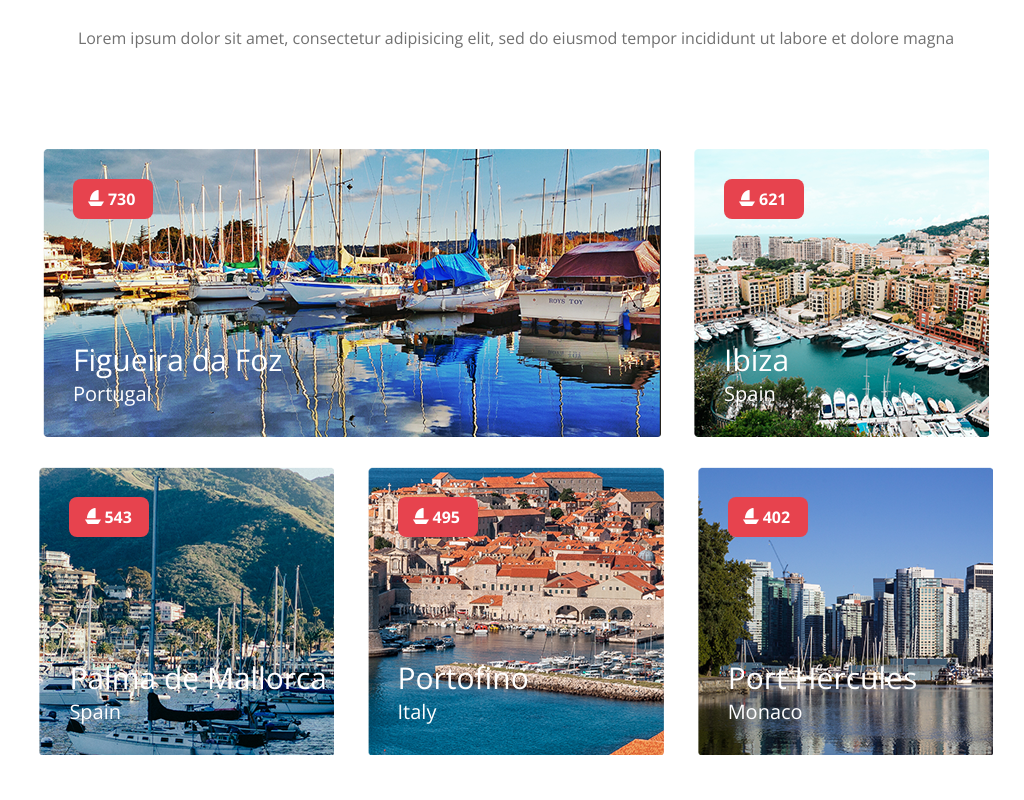
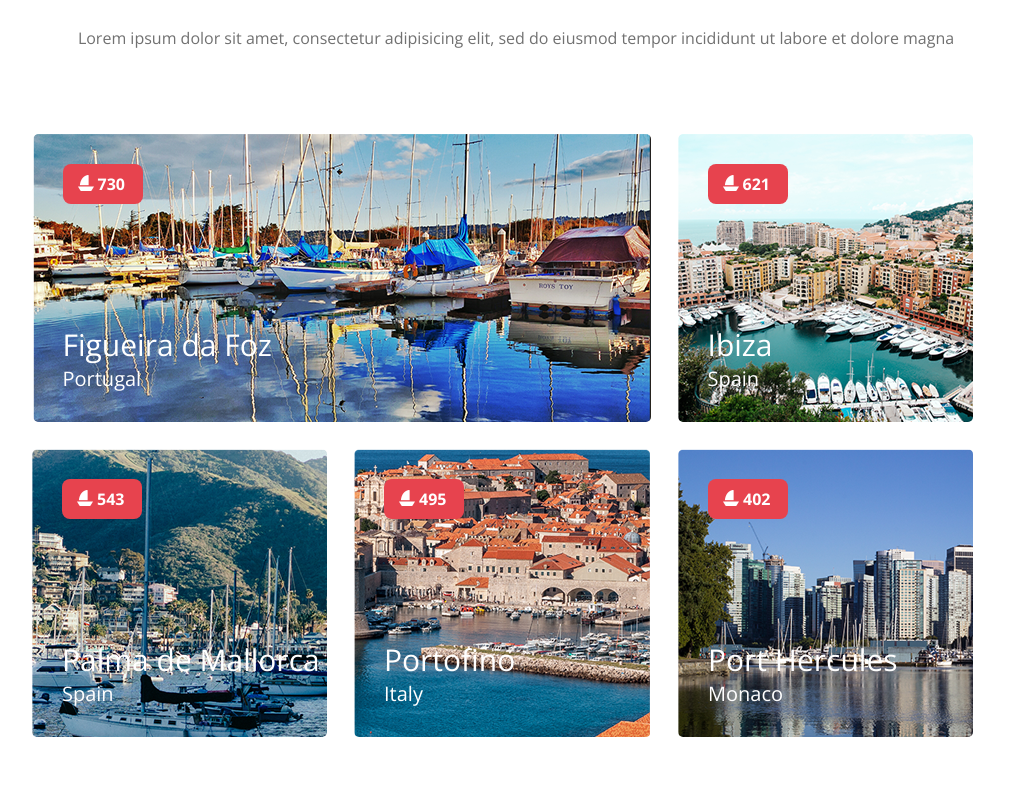
Before and after one commit to sDLme/boats, a plain HTML site: page index.html in a window 1280 px wide. Shown: the part 1020-1820 px from the top of the page, without its empty margins (124-1148 px from the left). Drawn offline with nearby package versions, Linux system fonts and the light colour scheme.

Commit message:
flex-firs-list

```diff
--- a/style/main.css
+++ b/style/main.css
@@ -177,11 +177,28 @@ header p {
     width: 100%;
     margin: 0 auto 85px;
     text-align: center;
+    display: flex;
+    flex-flow: row wrap;
+    justify-content: center;
 }
 .places li{
     position: relative;
-    display: inline-block;
-    margin: 15px;
+    margin-right: 27px;
+    margin-bottom: 27px;
+}
+.places li:nth-child(1) {
+
+}
+.places li img {
+    width: 100%;
+    height: auto;
+    border-radius: 5px;
+}
+
+.places li a,
+.featured-item li a{
+    display: block;
+    position: relative;
 }
 .hover {
     display: flex;
@@ -285,6 +302,7 @@ header p {
     width: 100%;
     position: relative;
 }
+
 .loc-place .country {
     padding-left: 20px;
     background: url("../images/map-market.png") left no-repeat;
```
